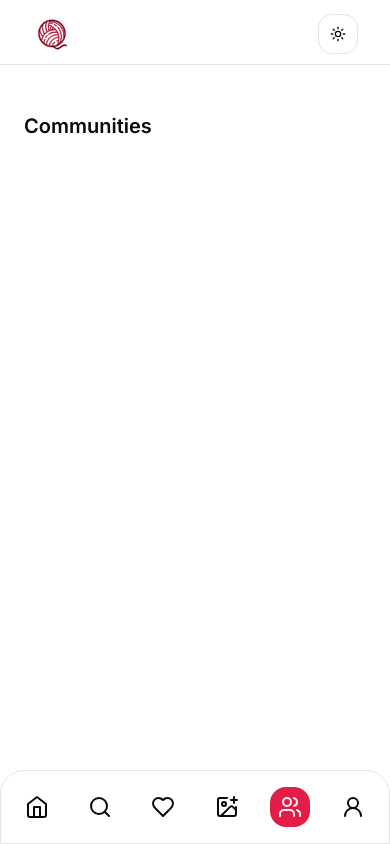
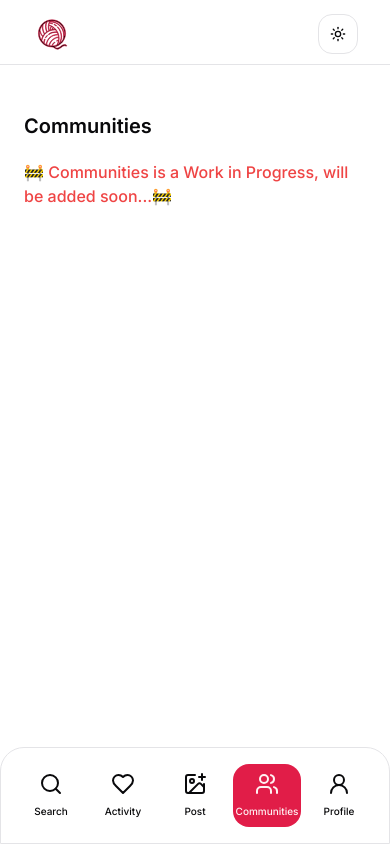
Before and after one commit to TheBlackFern/next-threads, a Next.js app: page /communities in a window 390 px wide. Built offline with nearby package versions, Linux system fonts and the light colour scheme; no server answers.

Commit message:
🚸 better UI ♻️ WIP component 💄 messages of WIP 🩹 fixed: border for avatar in create-string form 💩 remove Feed button from mobile nav

```diff
--- a/app/(route)/communities/page.tsx
+++ b/app/(route)/communities/page.tsx
@@ -1,7 +1,13 @@
+import WIP from "@/components/shared/wip";
 import React from "react";
 
 const Page = async () => {
-  return <h1 className="text-xl font-semibold">Communities</h1>;
+  return (
+    <>
+      <h1 className="text-xl font-semibold">Communities</h1>
+      <WIP what="Communities" />
+    </>
+  );
 };
 
 export default Page;
--- a/app/(route)/layout.tsx
+++ b/app/(route)/layout.tsx
@@ -32,9 +32,10 @@ export default function RootLayout({
 
             <main className="flex flex-row">
               <LeftSideBar />
-              <section className="flex min-h-screen flex-1 flex-col items-center bg-background px-6 pb-10 pt-28 max-md:pb-32 sm:px-10">
+              <section className="flex min-h-screen flex-1 flex-col items-start bg-background px-6 pb-10 pt-28 max-md:pb-32 sm:px-10">
                 <div className="w-full max-w-4xl">{children}</div>
               </section>
+              {/* TODO: add communities */}
               <RightSideBar />
             </main>
 
--- a/app/(route)/search/page.tsx
+++ b/app/(route)/search/page.tsx
@@ -1,4 +1,5 @@
 import UserCard from "@/components/cards/user-card";
+import WIP from "@/components/shared/wip";
 import ErrorMessage from "@/components/ui/error";
 import { fetchUser, fetchUsers } from "@/lib/actions/user.actions";
 import { currentUser } from "@clerk/nextjs";
@@ -24,6 +25,7 @@ async function Page() {
   return (
     <>
       <h1 className="text-2xl font-semibold">Search</h1>
+      <WIP what="Search filter" />
       <div className="mt-5 grid grid-cols-1 gap-2  min-[690px]:grid-cols-2 min-[765px]:grid-cols-1 min-[810px]:grid-cols-2 min-[1500px]:grid-cols-3">
         {res.users.length === 0 && (
           <p className="text-lg font-semibold">No users were found!</p>
@@ -31,9 +33,6 @@ async function Page() {
         {res.users.map((user) => (
           <>
             {/* TODO: remove dups */}
-            <UserCard user={user} userType={"User"} key={user.id} />
-            <UserCard user={user} userType={"User"} key={user.id} />
-            <UserCard user={user} userType={"User"} key={user.id} />
             <UserCard user={user} userType={"User"} key={user.id} />
           </>
         ))}
--- a/components/forms/thread-form.tsx
+++ b/components/forms/thread-form.tsx
@@ -57,11 +57,7 @@ const ThreadForm = ({ userId, userImage }: ThreadFormProps) => {
         className="mt-5 flex flex-col justify-start gap-1"
       >
         <div className="flex flex-row items-center justify-between">
-          <Avatar
-            src={userImage}
-            alt="user's profile photo"
-            className="border"
-          />
+          <Avatar src={userImage} alt="user's profile photo" />
           <Button type="submit" className="rounded-full font-semibold">
             Post String
           </Button>
--- a/components/shared/main-nav.tsx
+++ b/components/shared/main-nav.tsx
@@ -45,7 +45,7 @@ export function MainNav({
           </span>
         </Link>
       </div>
-      <div className="md:hidden">
+      <div className="mr-3 md:hidden">
         <SignedIn>
           <SignOutButton>
             <LogOut
@@ -56,7 +56,9 @@ export function MainNav({
           </SignOutButton>
         </SignedIn>
       </div>
-      <OrganizationSwitcher />
+      <div className="max-md:hidden">
+        <OrganizationSwitcher />
+      </div>
       <ModeToggle />
     </nav>
   );
--- a/components/shared/mobile-nav.tsx
+++ b/components/shared/mobile-nav.tsx
@@ -1,7 +1,7 @@
 "use client";
+import React from "react";
 import Link from "next/link";
 import { useRouter, usePathname } from "next/navigation";
-import React from "react";
 
 import { sideBarLinks } from "@/constants";
 import { cn } from "@/lib/utils";
@@ -13,12 +13,13 @@ const MobileNav = (props: Props) => {
 
   return (
     <section className="fixed bottom-0 z-10 w-full rounded-t-3xl border bg-background p-4 backdrop-blur-lg xs:px-7 md:hidden">
-      <div className="flex items-center justify-between gap-1 xs:gap-5">
+      <div className="grid grid-cols-5 gap-1 xs:gap-5">
         {sideBarLinks.map((link) => {
           const isActive =
             (pathname.includes(link.route) && link.route.length > 1) ||
             pathname === link.route;
 
+          if (link.label !== "Feed")
             return (
               <Link
                 href={link.route}
@@ -31,7 +32,7 @@ const MobileNav = (props: Props) => {
               >
                 {/* FIXME change to HeroIcons and use <Image /> so it shrinks*/}
                 {link.icon}
-              <span className="text-xs font-medium max-sm:hidden">
+                <span className="text-xs font-medium max-sm:text-[10px]">
                   {link.label.split(/\s+/)[0]}
                 </span>
               </Link>
--- a/components/shared/right-side-bar.tsx
+++ b/components/shared/right-side-bar.tsx
@@ -1,15 +1,18 @@
 import React from "react";
+import WIP from "./wip";
 
 type Props = {};
 
 const RightSideBar = (props: Props) => {
   return (
-    <aside className="custom-scrollbar sticky right-0 top-0 z-10 flex h-screen w-fit flex-col justify-between gap-12 overflow-auto border-l bg-background px-10 pb-6 pt-28 max-xl:hidden">
+    <aside className="sticky right-0 top-0 z-10 flex h-screen w-fit max-w-[300px] flex-col justify-between gap-12 overflow-auto border-l bg-background px-10 pb-6 pt-28 max-xl:hidden">
       <div className="flex flex-1 flex-col justify-start">
         <p className="text-xl">Suggested Communities</p>
+        <WIP what="Suggested communities" />
       </div>
       <div className="flex flex-1 flex-col justify-start">
         <p className="text-xl">Suggested Users</p>
+        <WIP what="Suggested users" />
       </div>
     </aside>
   );
--- /dev/null
+++ b/components/shared/wip.tsx
@@ -0,0 +1,11 @@
+import React from "react";
+
+const WIP = ({ what }: { what: string }) => {
+  return (
+    <p className="mt-5 font-medium text-destructive">
+      🚧 {what} is a Work in Progress, will be added soon...🚧
+    </p>
+  );
+};
+
+export default WIP;
```
Lines whose indentation alone changed are shown as unchanged.
